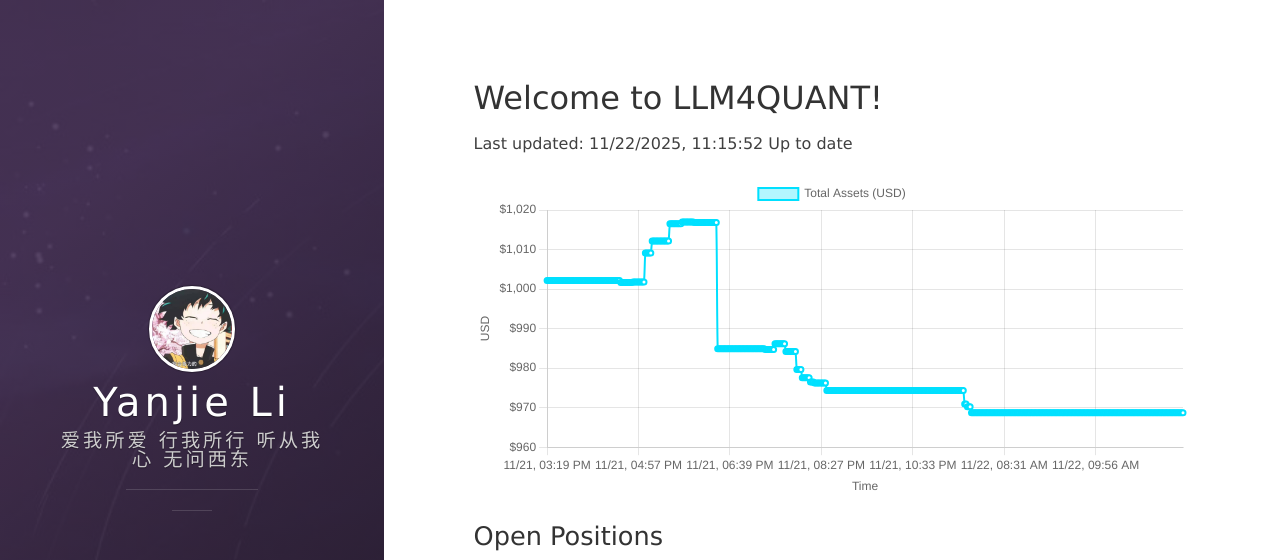
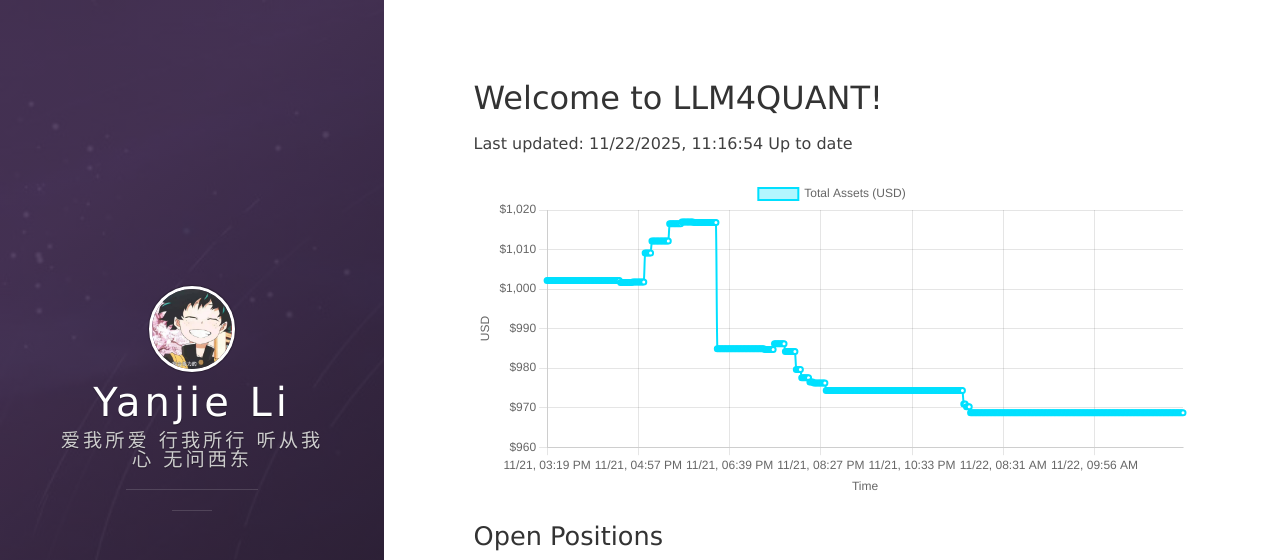
Before and after one commit to leeyegy/leeyegy.github.io, a Jekyll site: the page built from live-trading.html, in a window 1280 px wide and 1026 px high. Shown: the top 560 px of the window. Built offline with Jekyll 4.4.1, drawn with Linux system fonts in a browser that asks for light colours; nearby versions of some CDN libraries.

Commit message:
AccountMonitor: update balance history 2025-11-22T19:16:54+08:00

```diff
--- a/assets/data/binance/balance-history.json
+++ b/assets/data/binance/balance-history.json
@@ -1,5 +1,5 @@
 {
-  "generatedAt": "2025-11-22T19:15:52+08:00",
+  "generatedAt": "2025-11-22T19:16:54+08:00",
   "asset": "total_usd_value",
   "history": [
     {
@@ -1868,6 +1868,10 @@
     },
     {
       "timestamp": "2025-11-22T19:15:52+08:00",
+      "totalUsd": 968.69074819
+    },
+    {
+      "timestamp": "2025-11-22T19:16:54+08:00",
       "totalUsd": 968.69074819
     }
   ]
```
